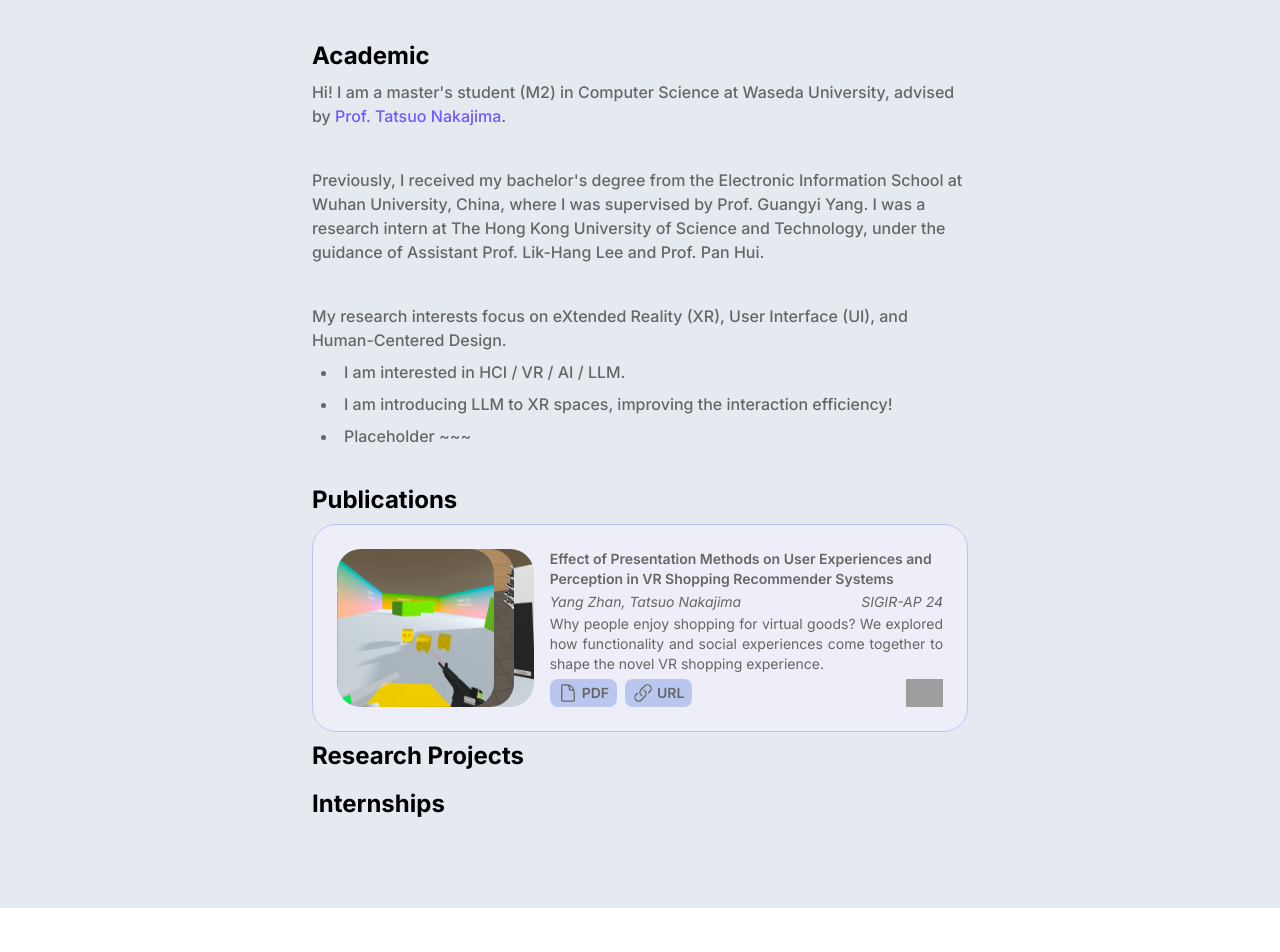
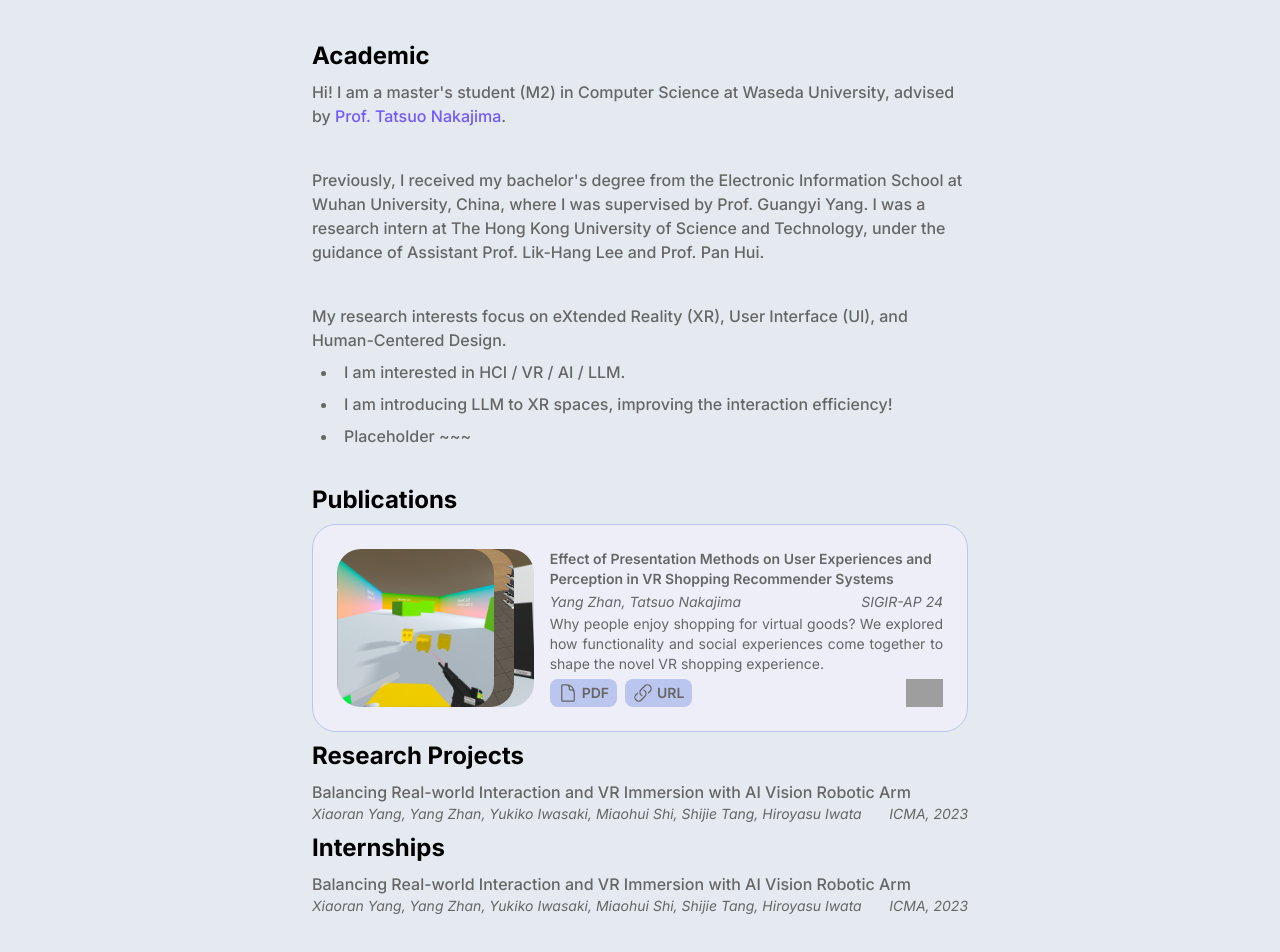
Before and after one commit to SN-F-QR/academic-personal, a React (Vite) app: page / in a window 1280 px wide. Shown: the top 952 px of the page. Before the commit the page ends 908 px from the top, so only its background shows below. Built offline with nearby package versions, Linux system fonts and the light colour scheme; grey boxes are pictures that could not be loaded.

Commit message:
feat: add simple info card

```diff
--- /dev/null
+++ b/src/components/InfoCard.tsx
@@ -0,0 +1,29 @@
+export type InfoCardProps = {
+  title: string;
+  author: string;
+  place?: string;
+};
+
+const InfoCard: React.FC<InfoCardProps> = (props) => {
+  return (
+    <div className="flex max-h-20 w-full flex-col space-y-1 text-sm">
+      <div className="m-0 line-clamp-2 font-sans text-base font-medium text-gray">
+        {props.title}
+      </div>
+      <div className="flex place-items-center justify-between italic">
+        <div className="line-clamp-1">{props.author}</div>
+        <div className="shrink-0">{props.place}</div>
+      </div>
+    </div>
+  );
+};
+
+export default InfoCard;
+
+export const testInfo: InfoCardProps = {
+  title:
+    "Balancing Real-world Interaction and VR Immersion with AI Vision Robotic Arm",
+  author:
+    "Xiaoran Yang, Yang Zhan, Yukiko Iwasaki, Miaohui Shi, Shijie Tang, Hiroyasu Iwata",
+  place: "ICMA, 2023",
+};
--- a/src/content/academic.mdx
+++ b/src/content/academic.mdx
@@ -1,4 +1,5 @@
 import PubCard, { testProps } from "../components/PubCard";
+import InfoCard, { testInfo } from "../components/InfoCard";
 
 ## Academic
 
@@ -18,4 +19,8 @@ My research interests focus on eXtended Reality (XR), User Interface (UI), and H
 
 ## Research Projects
 
+<InfoCard {...testInfo} />
+
 ## Internships
+
+<InfoCard {...testInfo} />
```
